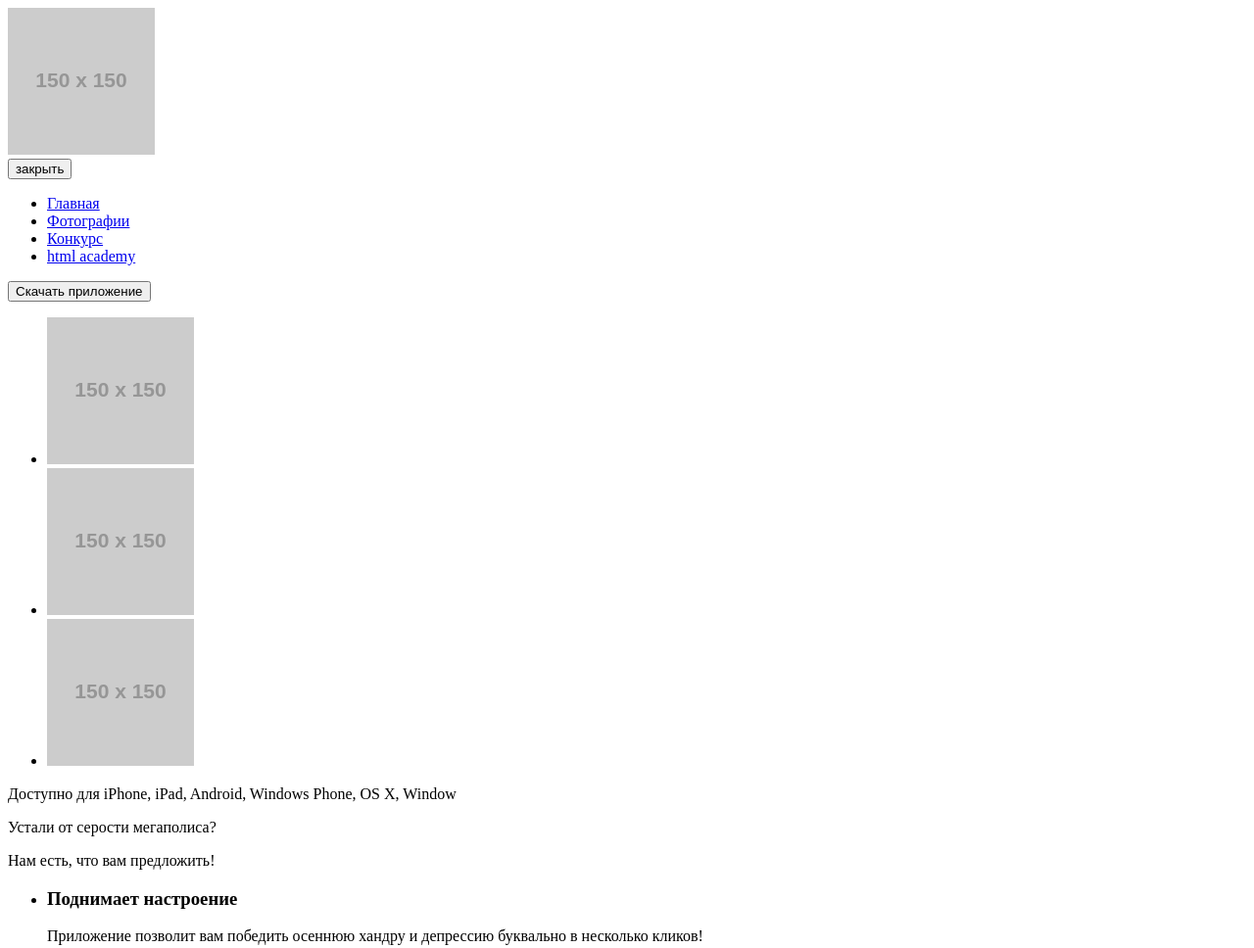
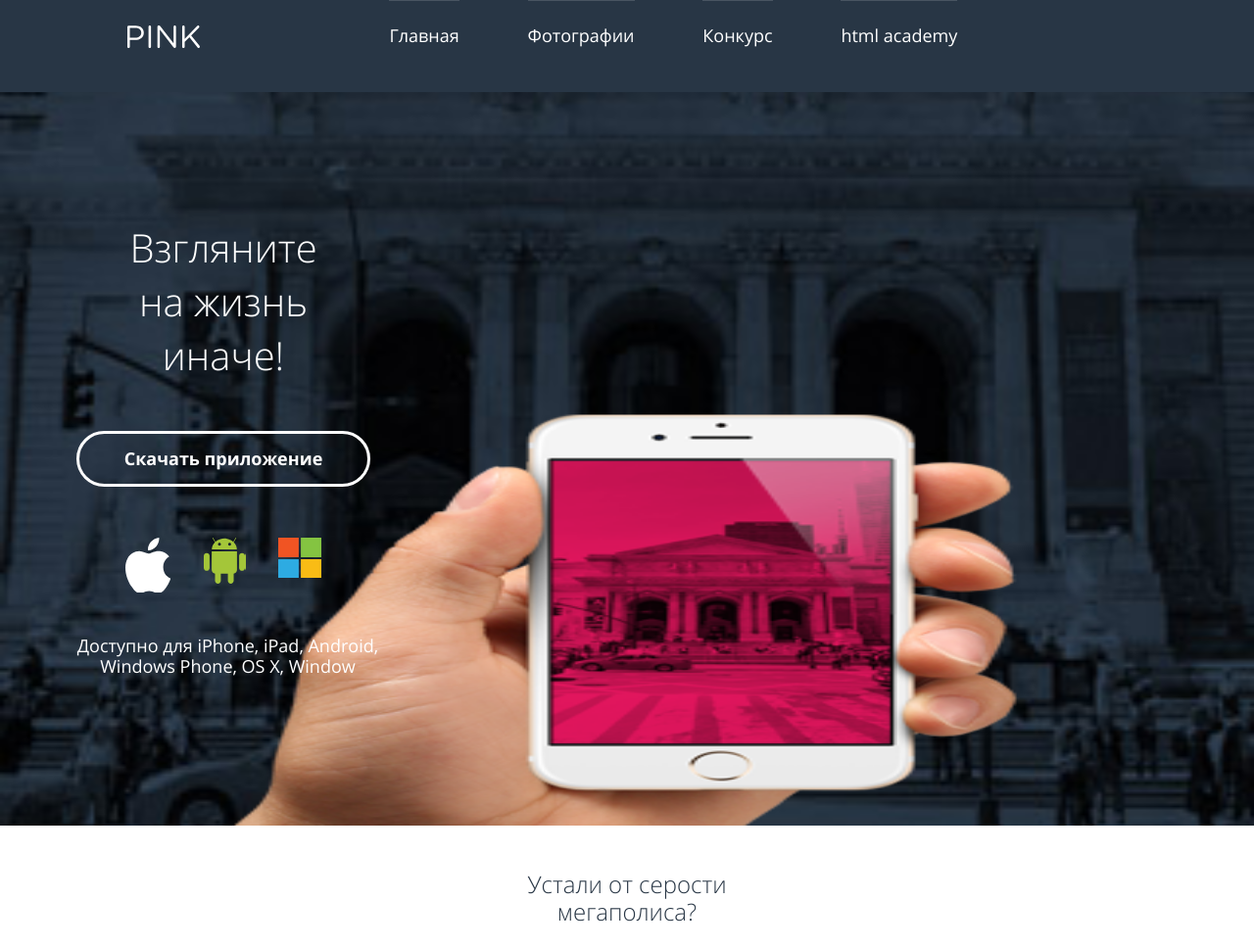
Before and after one commit to My-little-gorilla/967095-pink-18, a website: page source/index.html in a window 1280 px wide. Shown: the top 968 px of the page at 98% size. Drawn offline with nearby package versions, Linux system fonts and the light colour scheme; files that its build step writes are made by us from their sources; placeholder pictures from the web are drawn by us.

Commit message:
the most of diff the prgct

```diff
--- a/source/index.html
+++ b/source/index.html
@@ -3,15 +3,20 @@
   <head>
     <meta charset="utf-8">
     <title>HTML Academy: Пинк</title>
+    <meta name="viewport" content="width=device-width,initial-scale=1">
+    <link rel="stylesheet" href="css/normalize.css">
+    <link rel="stylesheet" href="css/style.css">
   </head>
   <body>
+    <div class="wall">
+      <div class="intro__phone-picture">
     <header class="page-header">
-      <div class="page-header__wrapper">
-        <a href="page-header__logo">
-          <img src="https://via.placeholder.com/150x150" alt="logo">
+      <!-- <div class="page-header__wrapper"> -->
+        <a href="#" class="page-header__logo">
+          <img src="img/logo-pink-white-mobile.svg" alt="logo">
         </a>
+        <button class="page-header__button" type="button" name="button"><img src="img/icon-menu-cross.svg" alt="close"></button>
         <nav class="page-header__nav">
-          <button type="button" name="button">закрыть</button>
           <ul class="page-header__list">
             <li class="page-header__item page-header__item--clicked"><a href="#" class="page-header__link">Главная</a></li>
             <li class="page-header__item"><a href="#" class="page-header__link">Фотографии</a></li>
@@ -19,23 +24,29 @@
             <li class="page-header__item"><a href="#" class="page-header__link">html academy</a></li>
           </ul>
         </nav>
-      </div>
+      <!-- </div> -->
     </header>
-    <main class="main-page">
     <section class="intro">
-        <div class="container">
+      <div class="intro__container">
+        <h3 class="intro__title">Взгляните на жизнь иначе!</h3>
+        <div class="intro__app">
         <button class="intro__button" type="button" name="button">Скачать приложение</button>
         <ul class="intro__list">
-            <li class="intro__item"><a href="#" class="intro__link"><img src="https://via.placeholder.com/150x150" alt="app"></a></li>
-            <li class="intro__item"><a href="#" class="intro__link"><img src="https://via.placeholder.com/150x150" alt="app"></a></li>
-            <li class="intro__item"><a href="#" class="intro__link"><img src="https://via.placeholder.com/150x150" alt="app"></a></li>
+          <li class="intro__item"><a href="#" class="intro__link intro__link--apple"></a></li>
+          <li class="intro__item"><a href="#" class="intro__link intro__link--android"></a></li>
+          <li class="intro__item"><a href="#" class="intro__link intro__link--microsoft"></a></li>
         </ul>
         <p class="intro__description">Доступно для iPhone, iPad, Android, Windows Phone, OS X, Window</p>
         </div>
+      </div>
     </section>
+    </div>
+  </div>
+    <main class="main-page">
       <section class="information">
         <p class="information__description">Устали от серости мегаполиса?</p>
         <p class="information__description">Нам есть, что вам предложить!</p>
+        <div class="information__container">
         <ul class="information__list">
           <li class="information__item">
             <h3 class="information__title">Поднимает настроение</h3>
@@ -52,10 +63,11 @@
         </ul>
         <div class="information__images">
           <ul class="information__images-list">
-            <li class="information__images-item"><img src="https://via.placeholder.com/150x150" alt="phone" class="information__images-picture"></li>
+            <li class="information__images-item"><img src="img/iphone-screen-3-desktop@1x.png" alt="phone" class="information__images-picture"></li>
             <li class="information__images-item"><img src="https://via.placeholder.com/150x150" alt="phone" class="information__images-picture"></li>
             <li class="information__images-item"><img src="https://via.placeholder.com/150x150" alt="phone" class="information__images-picture"></li>
           </ul>
+        </div>
         </div>
       </section>
       <section class="reivew">
--- /dev/null
+++ b/source/less/blocks/fonts.less
@@ -0,0 +1,24 @@
+
+
+@font-face {
+  font-family: "Open Sans";
+  src: url("../fonts/opensanslight.woff2") format("woff2"), url("../fonts/opensanslight.woff") format("woff");
+  font-weight: 300;
+  font-style: normal;
+}
+
+@font-face {
+  font-family: "Open Sans";
+  src: url("../fonts/opensans.woff2") format("woff2"), url("../fonts/opensans.woff") format("woff");
+  font-weight: 400;
+  font-style: normal;
+}
+
+@font-face {
+  font-family: "Open Sans";
+  src: url("../fonts/opensansbold.woff2") format("woff2"), url("../fonts/opensansbold.woff") format("woff");
+  font-weight: 700;
+  font-style: normal;
+}
+
+@font: "Open Sans", Arial, sans-serif;
--- /dev/null
+++ b/source/less/blocks/information.less
@@ -0,0 +1,44 @@
+.information {
+  text-align: center;
+}
+.information__description {
+  width: 220px;
+  margin: 0 auto;
+  margin-top: 46px;
+  padding: 0;
+  color: #283645;
+  font-size: 24px;
+  font-weight: 300;
+}
+
+.information__list {
+  list-style: none;
+  margin: 0;
+  padding: 0;
+}
+.information__item {
+  width: 260px;
+  margin: 0 auto;
+}
+
+.information__title {
+  font-size: 18px;
+}
+.information__text {
+  font-size: 14px;
+  color: @generalGrey;
+  font-weight: lighter;
+}
+
+.information__container {
+  background-color: @light-grey;
+}
+.information__images-list {
+  list-style: none;
+}
+.information__images-item {
+  display: none;
+  &:first-child {
+    display: block;
+  }
+}
--- /dev/null
+++ b/source/less/blocks/intro.less
@@ -0,0 +1,124 @@
+.intro {
+  // position: relative;
+}
+.intro__title {
+  width: 231px;
+  padding-bottom: 300px;
+  margin: 0 auto;
+  padding-top: 28px;
+  text-align: center;
+  font-family: @font;
+  color: #ffffff;
+  font-size: 24px;
+  font-weight: 300;
+  font-stretch: normal;
+  font-style: normal;
+  line-height: normal;
+}
+.intro__app {
+  background-color: @generalGrey;
+  padding-top: 30px;
+}
+.intro__phone-picture {
+  background-image: url("../img/iphone-hand-mobile@1x.png");
+  background-repeat: no-repeat;
+  background-position: center 69%;
+}
+
+.intro__button {
+  display: block;
+  width: 281px;
+  margin: 0 auto;
+  margin-bottom: 20px;
+  padding-top: 15px;
+  padding-bottom: 15px;
+  font-family: @font;
+  font-size: 18px;
+  font-weight: bold;
+  color: #ffffff;
+  background-color: transparent;
+  border: 3px solid #ffffff;
+  border-radius: 30px;
+  &:hover {
+    background-color: #ffffff;
+    color: @pink;
+  }
+  &:focus {
+    background-color: #ffffff;
+    color: @pink;
+  }
+  &:active {
+    background-color: #ffffff;
+
+  }
+}
+.intro__list {
+  display: flex;
+  justify-content: space-between;
+  width: 200px;
+  margin: 0 auto;
+  margin-bottom: 29px;
+  padding: 0;
+  list-style: none;
+}
+.intro__link {
+  display: block;
+  &--apple {
+    width: 46px;
+    height: 56px;
+    background-image: url("../img/logo-apple.svg");
+  }
+  &--android {
+    width: 43px;
+    height: 47px;
+    background-image: url("../img/logo-android.svg");
+  }
+  &--microsoft {
+    width: 44px;
+    height: 41px;
+    background-image: url("../img/logo-microsoft.svg");
+  }
+}
+
+.intro__description {
+  width: 240px;
+  margin: 0 auto;
+  padding-bottom: 20px;
+   text-align: center;
+   color: #ffffff;
+   font-size: 14px;
+   font-weight: lighter;
+}
+
+@media (min-width: 700px) {
+  .intro__phone-picture {
+    background-position: center 100%;
+    background-size: 63% 50%;
+  }
+  .intro__app {
+    position: static;
+    background-color: transparent;
+  }
+  .intro__container {
+    width: 300px;
+    margin-left: 78px;
+  }
+  .intro__title {
+    font-size: 40px;
+    margin-top: 103px;
+    padding-bottom: 20px;
+  }
+  .intro__button {
+    width: 300px;
+    margin-bottom: 52px;
+  }
+  .intro__list {
+    margin-bottom: 44px;
+  }
+  .intro__description {
+    width: 309px;
+    padding-bottom: 153px;
+    font-size: 18px;
+    font-weight: lighter;
+  }
+}
--- /dev/null
+++ b/source/less/blocks/layout.less
@@ -0,0 +1,38 @@
+body {
+  font-family: @font;
+  font-weight: 700;
+  background: #ffffff;
+  margin: 0;
+  padding: 0;
+}
+@retina-dpi: 144dpi;
+@retina-dppx: 1.5dppx;
+
+@pink: #d22856;
+@generalGrey: #283645;
+@light-grey: #f2f2f2;
+
+
+.wall {
+  background-image: url("../img/bg-back-mobile@1x.jpg");
+  background-position: center;
+  background-repeat: no-repeat;
+  background-size: cover;
+}
+
+
+// body > * {
+//   background-color: rgba(200, 0, 0, 0.3);
+// }
+//
+// body > * > * {
+//   background-color: rgba(0, 255, 0, 0.3);
+// }
+//
+// body > * > * > * {
+//   background-color: rgba(0, 255, 255, 0.3);
+// }
+//
+// body > * > * > * > * {
+//   background-color: rgba(0, 0, 255, 0.3);
+// }
--- /dev/null
+++ b/source/less/blocks/page-header.less
@@ -0,0 +1,102 @@
+.page-header {
+  width: 100%;
+  background-color: @generalGrey;
+  color: #ffffff;
+  display: flex;
+  justify-content: space-between;
+  flex-wrap: wrap;
+}
+
+.page-header__logo {
+  display: block;
+  padding: 20px;
+}
+
+.page-header__nav {
+  display: flex;
+  flex-direction: column;
+  flex-basis: 100%;
+}
+
+.page-header__button {
+  padding-top: 20px;
+  padding-bottom: 20px;
+  padding-left: 20px;
+  padding-right: 20px;
+  border-color: transparent;
+  background-color: transparent;
+  cursor: pointer;
+}
+
+.page-header__list {
+  margin: 0;
+  padding: 0;
+  list-style: none;
+}
+
+.page-header__item{
+  padding-top: 26px;
+  padding-bottom: 26px;
+  text-align: center;
+  box-shadow: inset 0 1px 0 rgba(255, 255, 255, 0.15);
+}
+
+.page-header__link {
+  font-family: @font;
+  font-weight: bold;
+  font-size: 18px;
+  text-transform: uppercase;
+  text-decoration: none;
+  color: #ffffff;
+  &:hover {
+    color: @pink;
+  }
+  &:focus {
+    color: @pink;
+  }
+  &:active {
+    color: @pink;
+    opacity: 30%;
+  }
+}
+
+@media (min-width: 700px) {
+  .page-header__logo {
+    padding-top: 26px;
+    padding-left: 36px;
+    padding-bottom: 42px;
+  }
+  .page-header__button {
+    padding-top: 45px;
+    padding-right: 40px;
+    padding-bottom: 42px;
+  }
+}
+@media (min-width: 900px) {
+  .page-header {
+    flex-wrap: nowrap;
+  }
+  .page-header__logo {
+    padding-left: 130px;
+    margin-right: 173px;
+  }
+  .page-header__nav {
+    order: 1;
+  }
+
+  .page-header__button {
+    order: 2;
+    display: none;
+  }
+
+  .page-header__list {
+    width: 580px;
+    display: flex;
+    justify-content: space-between;
+  }
+  .page-header__link {
+    font-weight: normal;
+    text-transform: none;
+    font-size: 18px;
+  }
+}
--- /dev/null
+++ b/source/less/style.less
@@ -0,0 +1,6 @@
+@import "blocks/fonts.less";
+@import "blocks/layout.less";
+@import "blocks/page-header.less";
+@import "blocks/main-page.less";
+@import "blocks/intro.less";
+@import "blocks/information.less";
```
Also changed, not shown: source/less/blocks/main-page.less (added), 1 other file. Lines whose indentation alone changed are shown as unchanged.
